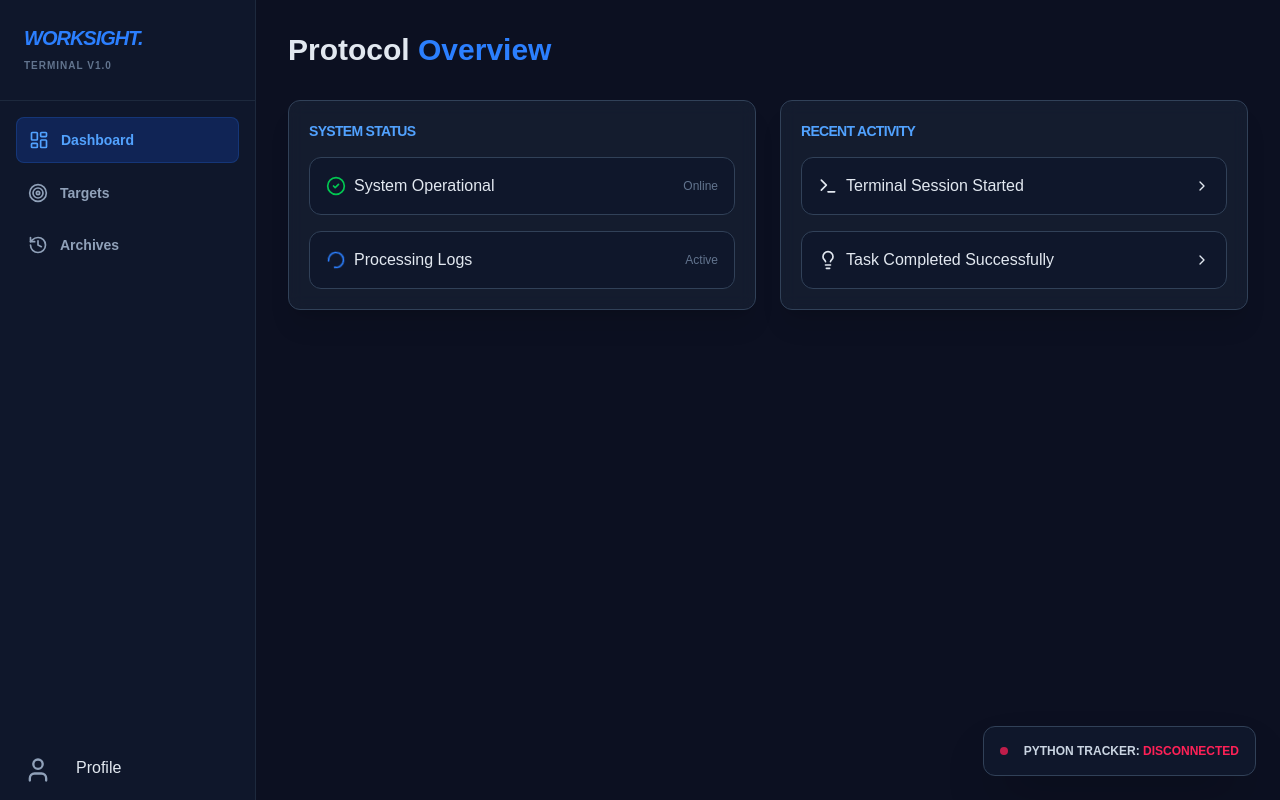
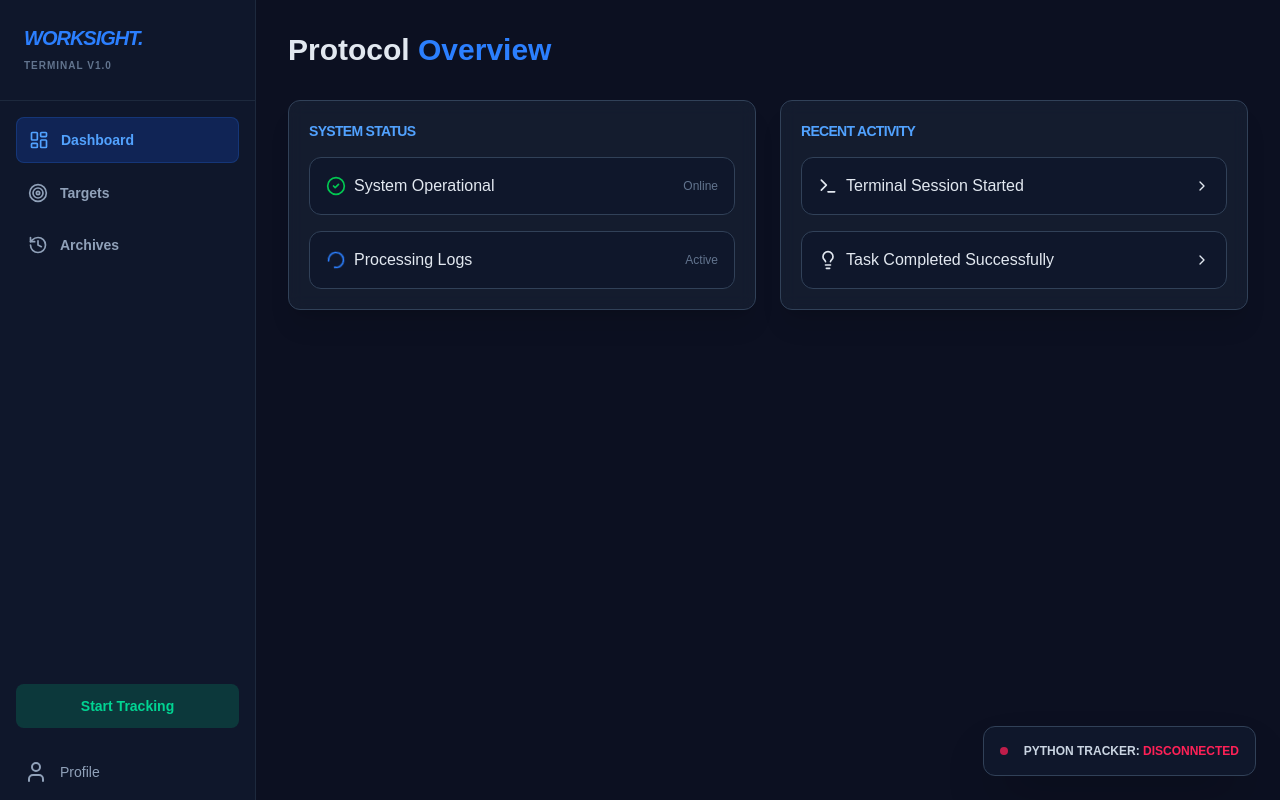
Before and after one commit to AdnanQureshi3/WorkSight, a Next.js app in the folder next/: page / in a window 1280 px wide. Built offline with nearby package versions, Linux system fonts and the light colour scheme.

Commit message:
Start/stop tracking functionality added via ipc communication

```diff
--- a/next/app/components/SideBar.tsx
+++ b/next/app/components/SideBar.tsx
@@ -1,12 +1,28 @@
-import React from "react";
-import { useState } from "react";
+import React, { useState } from "react";
 import { LayoutDashboard, Target, History, User } from "lucide-react";
 import { SideBarProps } from "../../types/types";
+
 function SideBar({ view, setView }: SideBarProps) {
-  const [name, Setname] = useState("");
+  const [isTracking, setIsTracking] = useState(false);
+  const toggleTracking = () => {
+   console.log("Toggling tracking. Current state:", isTracking);
+    try{
+      if (!isTracking) {
+        window.electronAPI.startTracking();
+      } else {
+        window.electronAPI.stopTracking();
+      }
+       setIsTracking(!isTracking);
+    }
+    catch (error) {
+        console.error("Error toggling tracking:", error);
+      }
+  }
+
 
   return (
     <div className="w-64 bg-slate-900 border-r border-slate-800 flex flex-col fixed h-full z-20">
+      {/* Header */}
       <div className="p-6 border-b border-slate-800">
         <h1 className="text-xl font-black text-blue-500 tracking-tighter italic">
           WORKSIGHT.
@@ -16,6 +32,7 @@ function SideBar({ view, setView }: SideBarProps) {
         </span>
       </div>
 
+      {/* Navigation */}
       <nav className="flex-1 p-4 space-y-2">
         {[
           { id: "dashboard", icon: LayoutDashboard, label: "Dashboard" },
@@ -37,12 +54,30 @@ function SideBar({ view, setView }: SideBarProps) {
         ))}
       </nav>
 
+      {/* Start / Stop Tracking */}
+      <div className="px-4 pb-4">
+        <button onClick={toggleTracking}
+  className={`w-full py-3 rounded-lg cursor-pointer font-semibold text-sm transition-all
+    ${
+      isTracking
+        ? "bg-red-500/20 text-red-400 hover:bg-red-500/30"
+        : "bg-emerald-500/20 text-emerald-400 hover:bg-emerald-500/30"
+    }
+  `}
+>
+  {isTracking ? "Stop Tracking" : "Start Tracking"}
+</button>
 
-      <div className="flex justify-centre">
-        <User onClick={() => setView("profile")} className="w-7 h-7 mx-6 mb-4 text-slate-400" />
-          Profile
       </div>
 
+      {/* Profile */}
+      <div
+        className="flex items-center px-6 py-4 text-slate-400 cursor-pointer hover:text-white"
+        onClick={() => setView("profile")}
+      >
+        <User className="w-6 h-6 mr-3" />
+        <span className="text-sm font-medium">Profile</span>
+      </div>
     </div>
   );
 }
```
Also changed, not shown: 1 other file (tests, documents, lock files or other folders).
